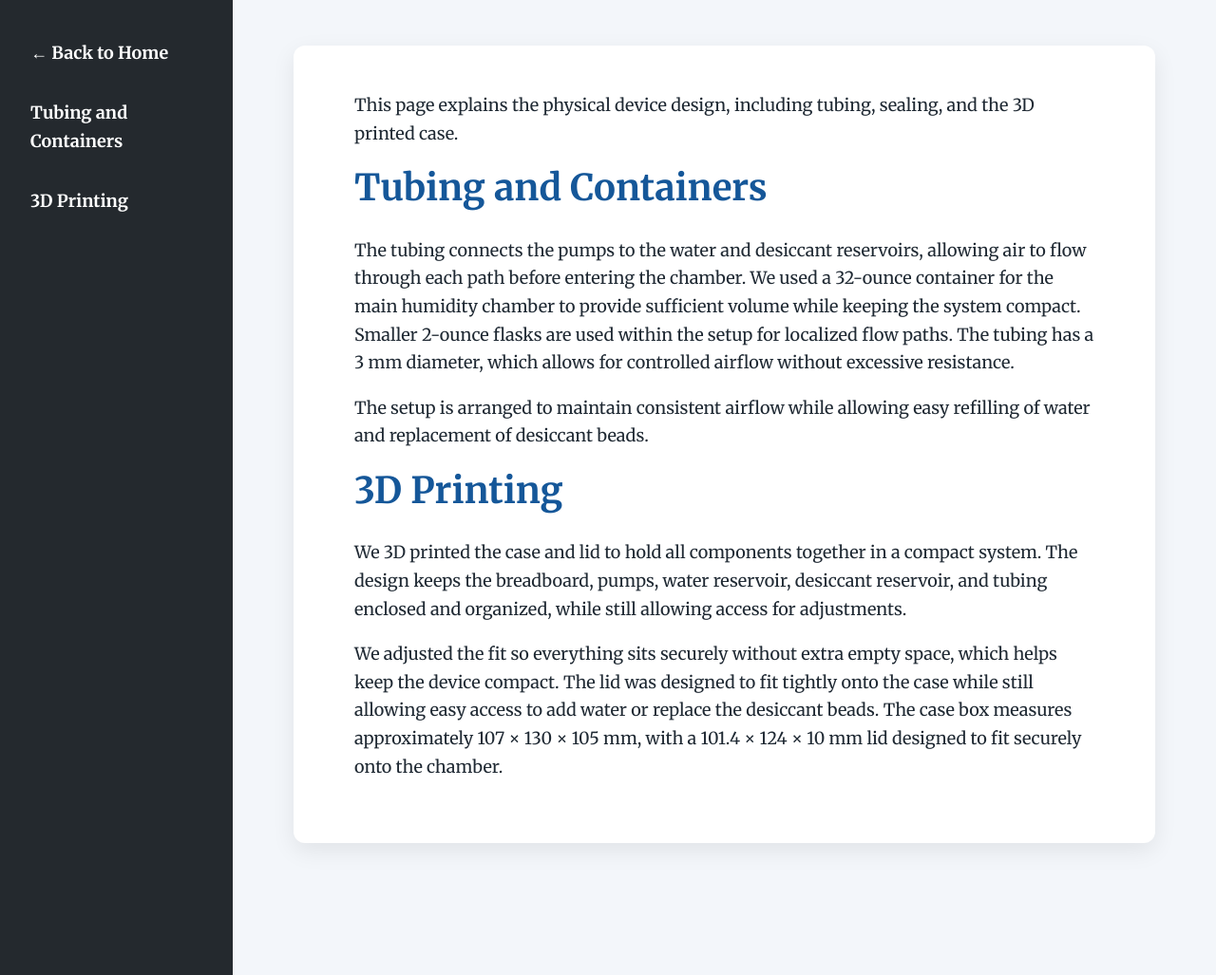
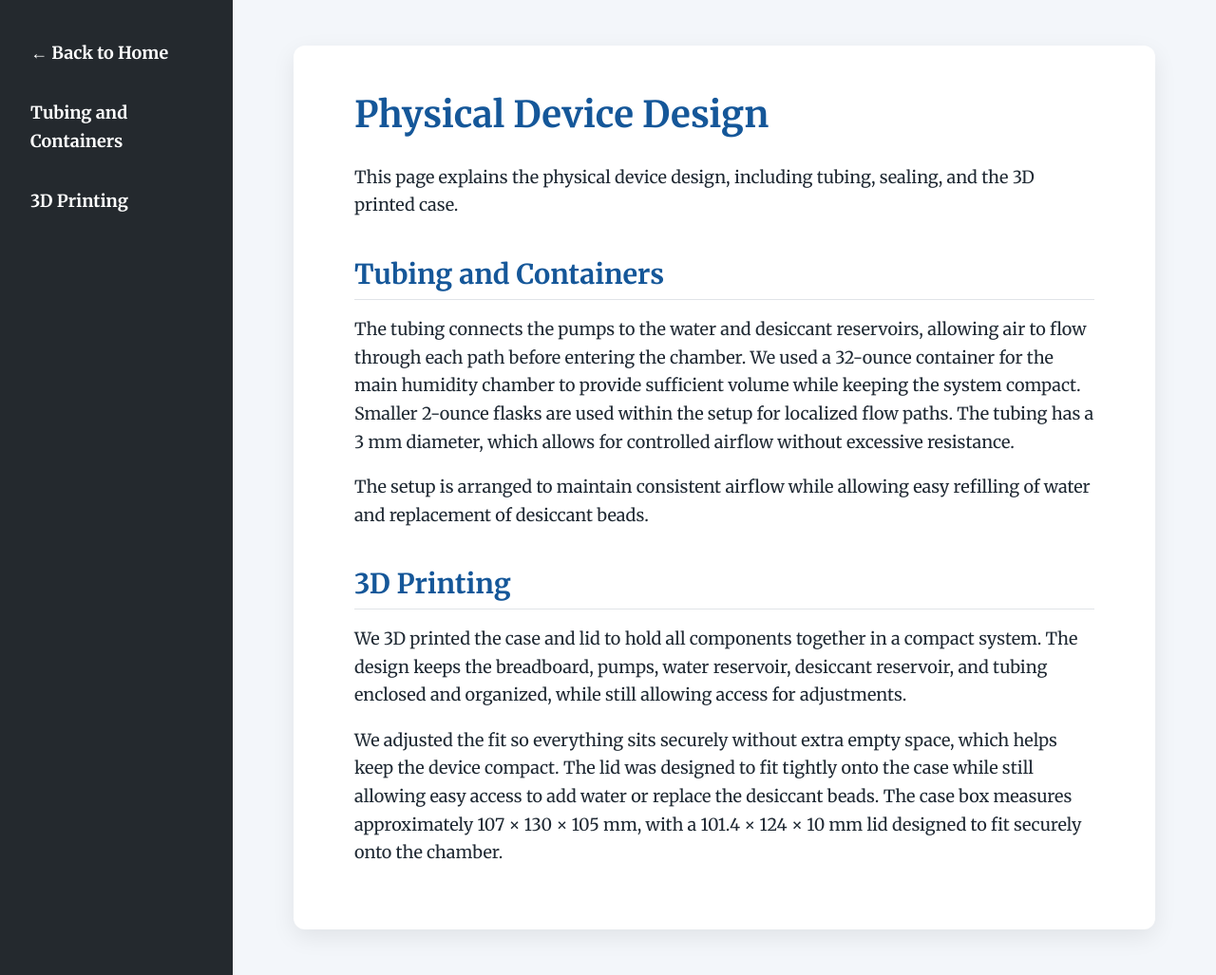
Before and after one commit to rithikar1510/CBE-3300B, a Jekyll site: the page built from phys-device-design.md, in a window 1280 px wide and 1027 px high. Shown: the whole window at 95% size. Built offline with Jekyll 4.4.1, drawn with Linux system fonts in a browser that asks for light colours.

Commit message:
Update phys-device-design.md

```diff
--- a/phys-device-design.md
+++ b/phys-device-design.md
@@ -13,14 +13,16 @@ sidebar:
     url: "#3d-printing"
 ---
 
+# Physical Device Design
+
 This page explains the physical device design, including tubing, sealing, and the 3D printed case.
 
-# Tubing and Containers
+## Tubing and Containers
 The tubing connects the pumps to the water and desiccant reservoirs, allowing air to flow through each path before entering the chamber. We used a 32-ounce container for the main humidity chamber to provide sufficient volume while keeping the system compact. Smaller 2-ounce flasks are used within the setup for localized flow paths. The tubing has a 3 mm diameter, which allows for controlled airflow without excessive resistance.
 
 The setup is arranged to maintain consistent airflow while allowing easy refilling of water and replacement of desiccant beads.
 
-# 3D Printing
+## 3D Printing
 We 3D printed the case and lid to hold all components together in a compact system. The design keeps the breadboard, pumps, water reservoir, desiccant reservoir, and tubing enclosed and organized, while still allowing access for adjustments.
 
 We adjusted the fit so everything sits securely without extra empty space, which helps keep the device compact. The lid was designed to fit tightly onto the case while still allowing easy access to add water or replace the desiccant beads. The case box measures approximately 107 × 130 × 105 mm, with a 101.4 × 124 × 10 mm lid designed to fit securely onto the chamber.
```
